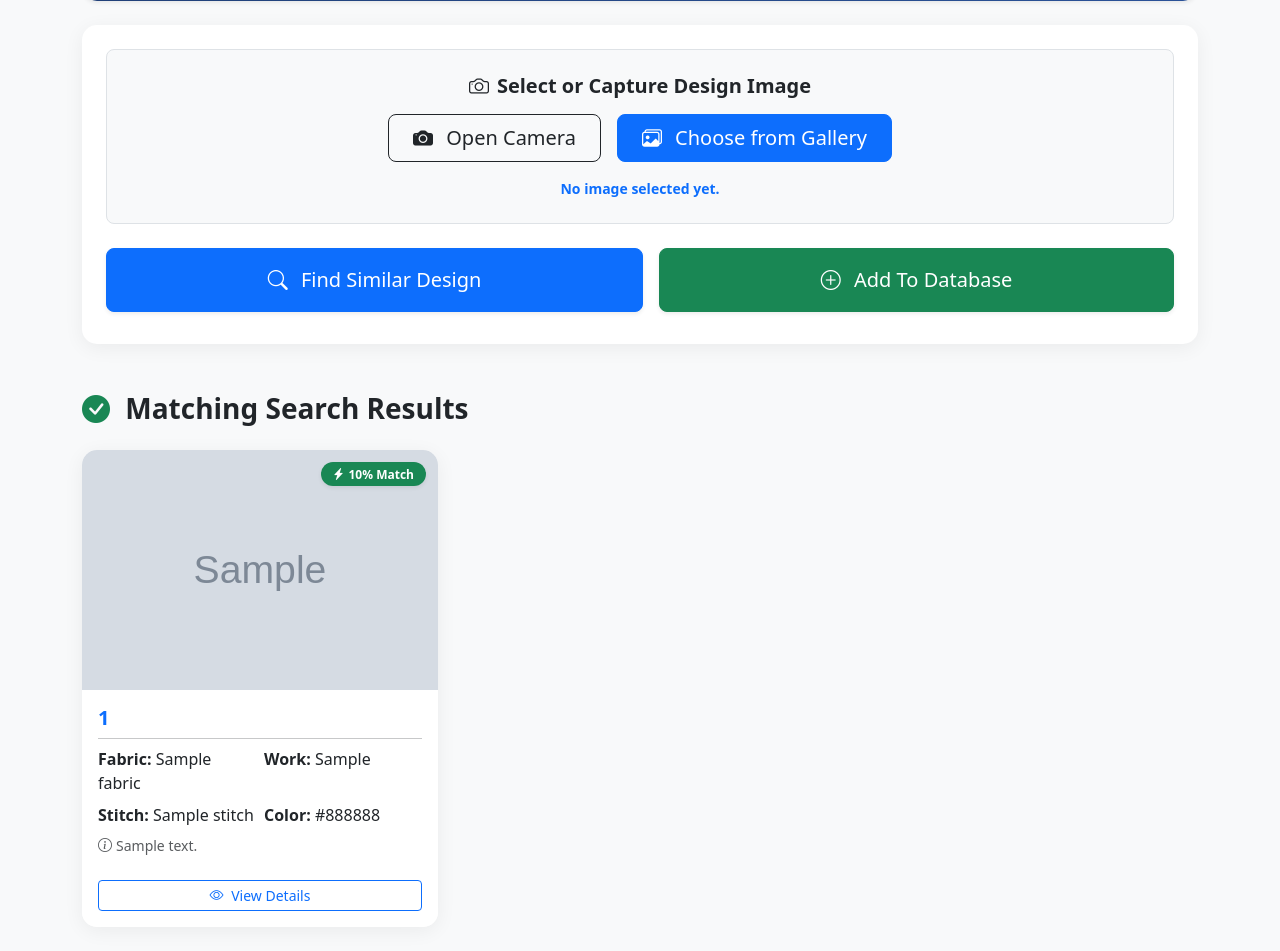
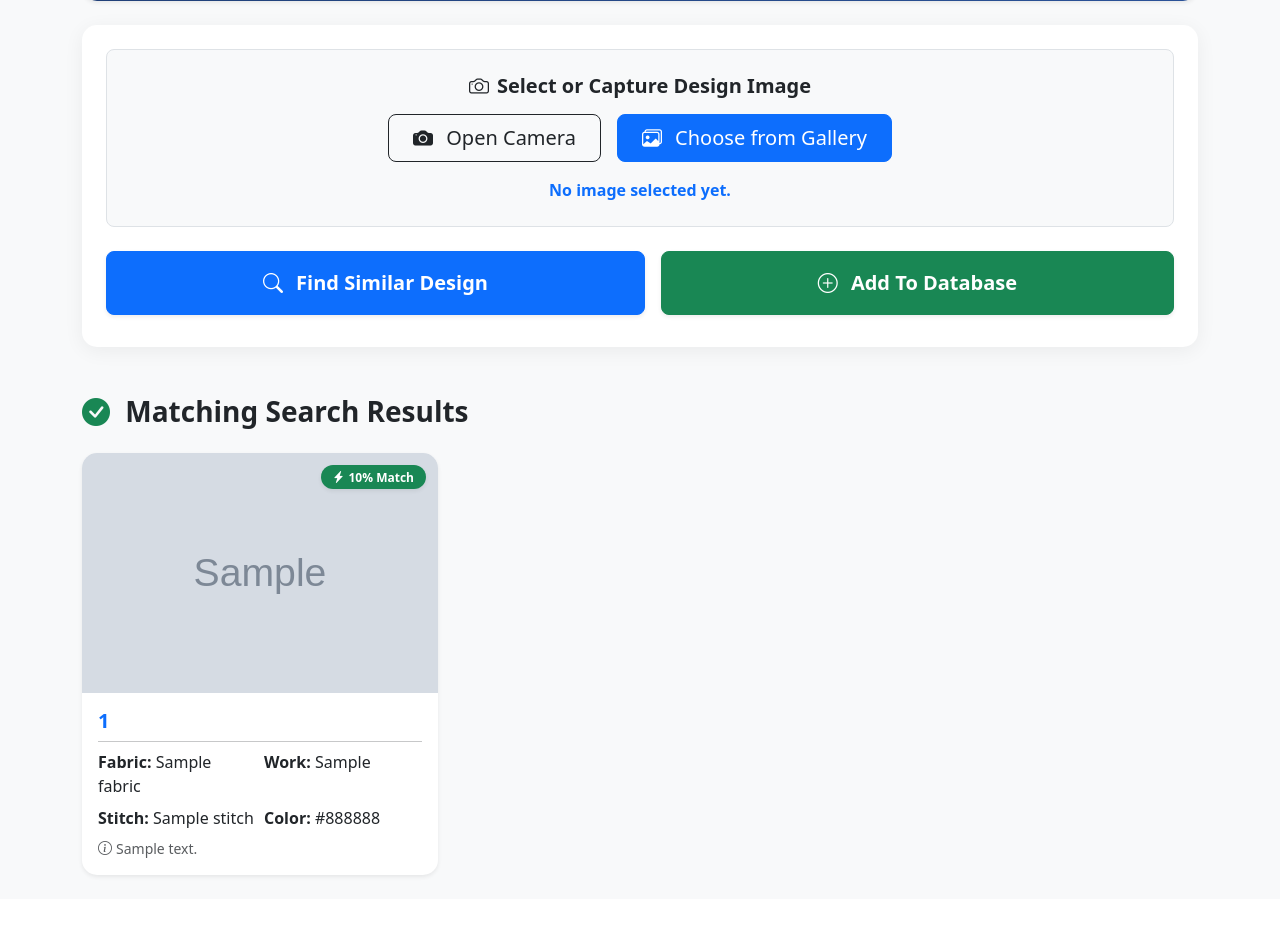
Before and after one commit to jaynavadiya0-lang/DesignFinder, a Flask app: template templates/index.html in a window 1280 px wide. Shown: the part 291-1242 px from the top of the page. After the commit the page ends 1169 px from the top, so only its background shows below. Run offline with Flask 3, Linux system fonts and the light colour scheme; the template is opened without the code that fills it: most values are stand-ins (such as "Sample title", 1, 10 or a date in 2020); grey boxes marked "Sample" are stand-in pictures.

Commit message:
Update index.html

```diff
--- a/templates/index.html
+++ b/templates/index.html
@@ -11,13 +11,12 @@
         .hero-banner { background: linear-gradient(135deg, #1e3c72 0%, #2a5298 100%); color: white; border-radius: 15px; }
         .match-badge { position: absolute; top: 12px; right: 12px; font-weight: bold; padding: 6px 12px; border-radius: 20px; }
 
-        /* Details Section Initially Hidden */
         #details-section { display: none; }
     </style>
 </head>
 <body class="bg-light">
 
-    <!-- Navbar (Compare Option Removed) -->
+    <!-- Navbar -->
     <nav class="navbar navbar-expand-lg navbar-dark bg-dark sticky-top shadow-sm">
         <div class="container">
             <a class="navbar-brand fw-bold" href="/"><i class="bi bi-palette2 me-2"></i>Design Finder</a>
@@ -50,8 +49,8 @@
         </div>
 
         {% if message %}
-        <div class="alert alert-info alert-dismissible fade show card-custom" role="alert">
-            {{ message }}
+        <div class="alert alert-info alert-dismissible fade show card-custom fs-5 fw-bold" role="alert">
+            <i class="bi bi-info-circle-fill me-2"></i> {{ message }}
             <button type="button" class="btn-close" data-bs-dismiss="alert" aria-label="Close"></button>
         </div>
         {% endif %}
@@ -59,7 +58,7 @@
         <div class="row g-4">
             <div class="col-lg-12">
                 <div class="card card-custom p-4 bg-white">
-                    <form method="POST" enctype="multipart/form-data" id="designForm">
+                    <form method="POST" action="/" enctype="multipart/form-data" id="designForm">
 
                         <!-- Step 1: Image Upload -->
                         <div class="mb-4 text-center border p-4 rounded-3 bg-light">
@@ -76,32 +75,29 @@
                                     <i class="bi bi-images me-2"></i> Choose from Gallery
                                 </button>
                             </div>
-                            <div id="file-name-display" class="form-text mt-3 fw-bold text-primary">No image selected yet.</div>
+                            <div id="file-name-display" class="form-text mt-3 fw-bold text-primary fs-6">No image selected yet.</div>
                         </div>
 
                         <!-- Buttons -->
                         <div class="d-flex gap-3 mb-2">
-                            <button type="submit" name="action" value="search" class="btn btn-primary btn-lg flex-fill shadow-sm py-3">
+                            <button type="submit" name="action" value="search" onclick="disableRequiredFields()" class="btn btn-primary btn-lg flex-fill shadow-sm py-3 fw-bold">
                                 <i class="bi bi-search me-2"></i> Find Similar Design
                             </button>
-                            <button type="button" class="btn btn-success btn-lg flex-fill shadow-sm py-3" onclick="openAddForm()">
+                            <button type="button" class="btn btn-success btn-lg flex-fill shadow-sm py-3 fw-bold" onclick="openAddForm()">
                                 <i class="bi bi-plus-circle me-2"></i> Add To Database
                             </button>
                         </div>
 
-                        <!-- Step 2: Hidden Details Section (Shows ONLY on clicking 'Add To Database') -->
+                        <!-- Hidden Details Section -->
                         <div id="details-section" class="border-top pt-4 mt-4">
                             <h4 class="fw-bold mb-3 text-success"><i class="bi bi-file-earmark-plus me-2"></i>Design Details (for Add To Database)</h4>
 
                             <div class="row g-3">
-
-                                <!-- Design ID (Allows Custom Text + Number, e.g. "123 shubham") -->
                                 <div class="col-md-4">
                                     <label class="form-label fw-bold">Design Number / ID</label>
-                                    <input type="text" name="design_id" class="form-control" placeholder="e.g. 123 shubham" required>
+                                    <input type="text" name="design_id" id="design_id" class="form-control" placeholder="e.g. 123 shubham">
                                 </div>
 
-                                <!-- Fabric: Single 2-in-1 Box (Select + Type) -->
                                 <div class="col-md-4">
                                     <label class="form-label fw-bold">Fabric</label>
                                     <input list="fabric_options" name="fabric" class="form-control" placeholder="Select or type custom fabric...">
@@ -114,12 +110,9 @@
                                         <option value="Linen">
                                         <option value="Rayon">
                                         <option value="Crepe">
-                                        <option value="Organza">
-                                        <option value="Net">
                                     </datalist>
                                 </div>
 
-                                <!-- Work Type: Single 2-in-1 Box (Select + Type) -->
                                 <div class="col-md-4">
                                     <label class="form-label fw-bold">Work Type</label>
                                     <input list="work_options" name="work_type" class="form-control" placeholder="Select or type custom work...">
@@ -129,42 +122,33 @@
                                         <option value="Jaal">
                                         <option value="Border">
                                         <option value="Pallu">
-                                        <option value="Allover">
                                         <option value="Embroidery">
-                                        <option value="Printed">
-                                        <option value="Weaving">
-                                        <option value="Traditional">
                                     </datalist>
                                 </div>
 
-                                <!-- Stitch Count (Input Box for Stitches, e.g. 100000) -->
                                 <div class="col-md-4">
                                     <label class="form-label fw-bold">Stitch Count</label>
                                     <input type="number" name="stitch" class="form-control" placeholder="Enter stitch count e.g. 100000">
                                 </div>
 
-                                <!-- Color -->
                                 <div class="col-md-4">
                                     <label class="form-label fw-bold">Color</label>
                                     <input type="text" name="color" class="form-control" placeholder="Ex. Red, Blue, Maroon">
                                 </div>
 
-                                <!-- Occasion -->
                                 <div class="col-md-4">
                                     <label class="form-label fw-bold">Occasion</label>
                                     <input type="text" name="occasion" class="form-control" placeholder="Ex. Wedding, Party">
                                 </div>
 
-                                <!-- Notes -->
                                 <div class="col-md-12">
                                     <label class="form-label fw-bold">Notes</label>
                                     <textarea name="notes" class="form-control" rows="2" placeholder="Optional notes..."></textarea>
                                 </div>
                             </div>
 
-                            <!-- Final Save Button -->
                             <div class="mt-4 text-end">
-                                <button type="submit" name="action" value="add" class="btn btn-success btn-lg px-5 shadow-sm">
+                                <button type="submit" name="action" value="add" onclick="enableRequiredFields()" class="btn btn-success btn-lg px-5 shadow-sm fw-bold">
                                     <i class="bi bi-check-circle me-2"></i> Save To Database Now
                                 </button>
                             </div>
@@ -182,9 +166,9 @@
             <div class="row row-cols-1 row-cols-md-2 row-cols-lg-3 g-4">
                 {% for img in similar_images %}
                 <div class="col">
-                    <div class="card h-100 card-custom position-relative bg-white overflow-hidden">
+                    <div class="card h-100 card-custom position-relative bg-white overflow-hidden shadow-sm">
                         <span class="badge bg-success match-badge shadow-sm"><i class="bi bi-lightning-charge-fill me-1"></i>{{ img.score }}% Match</span>
-                        <img src="{{ img.image_url if img.image_url else url_for('database_file', filename=img.filename) }}" class="card-img-top" alt="Design Result" style="height: 240px; object-fit: cover;">
+                        <img src="{{ img.image_url }}" class="card-img-top" alt="Design Result" style="height: 240px; object-fit: cover;">
                         <div class="card-body">
                             <h5 class="card-title fw-bold text-primary">{{ img.design_id }}</h5>
                             <hr class="my-2">
@@ -197,9 +181,6 @@
                             {% if img.notes %}
                             <p class="card-text text-muted small mt-2"><i class="bi bi-info-circle me-1"></i>{{ img.notes }}</p>
                             {% endif %}
-                        </div>
-                        <div class="card-footer bg-white border-0 pb-3">
-                            <a href="/design/{{ img.filename }}" class="btn btn-outline-primary btn-sm w-100"><i class="bi bi-eye me-1"></i> View Details</a>
                         </div>
                     </div>
                 </div>
@@ -215,6 +196,18 @@
             const sec = document.getElementById('details-section');
             sec.style.display = 'block';
             sec.scrollIntoView({ behavior: 'smooth' });
+            document.getElementById('design_id').setAttribute('required', 'required');
+        }
+
+        function disableRequiredFields() {
+            document.getElementById('design_id').removeAttribute('required');
+        }
+
+        function enableRequiredFields() {
+            const sec = document.getElementById('details-section');
+            if (sec.style.display === 'block') {
+                document.getElementById('design_id').setAttribute('required', 'required');
+            }
         }
 
         const camInput = document.getElementById('camera_image');
@@ -222,10 +215,10 @@
         const textDisp = document.getElementById('file-name-display');
 
         camInput.addEventListener('change', function(){
-            if(this.files && this.files[0]) textDisp.innerHTML = "<i class='bi bi-check-lg text-success me-1'></i> Photo Captured: <strong>" + this.files[0].name + "</strong>";
+            if(this.files && this.files[0]) textDisp.innerHTML = "<i class='bi bi-check-lg text-success me-1 fs-5'></i> Photo Captured: <strong>" + this.files[0].name + "</strong>";
         });
         galInput.addEventListener('change', function(){
-            if(this.files && this.files[0]) textDisp.innerHTML = "<i class='bi bi-check-lg text-success me-1'></i> Image Selected: <strong>" + this.files[0].name + "</strong>";
+            if(this.files && this.files[0]) textDisp.innerHTML = "<i class='bi bi-check-lg text-success me-1 fs-5'></i> Image Selected: <strong>" + this.files[0].name + "</strong>";
         });
     </script>
     <script src="https://cdn.jsdelivr.net/npm/bootstrap@5.3.0/dist/js/bootstrap.bundle.min.js"></script>
```
